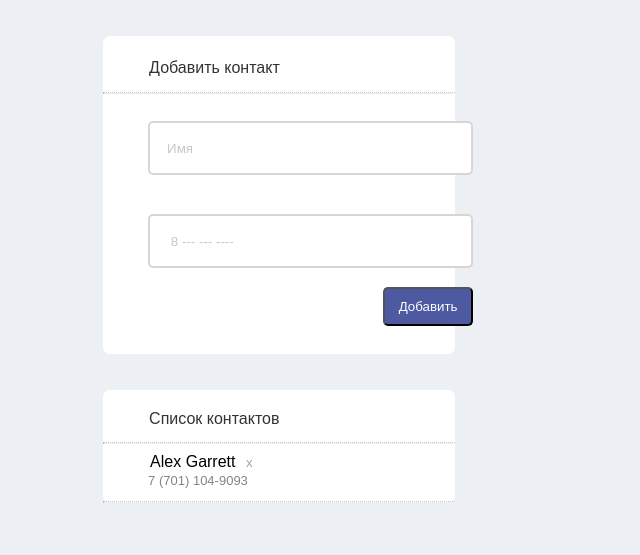
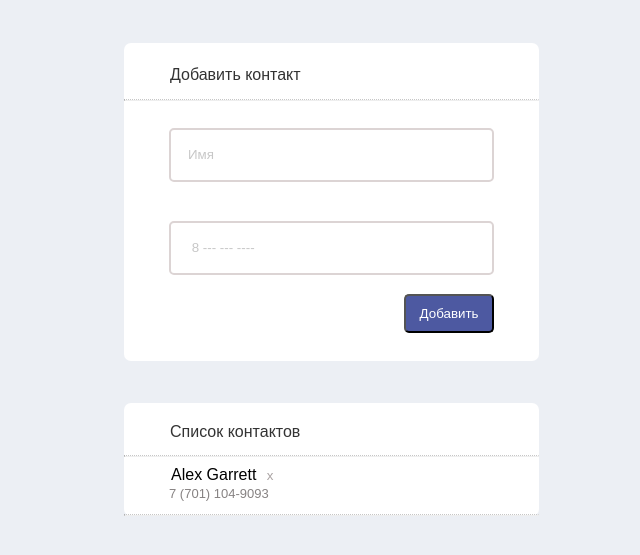
Before and after one commit to khassanovrakhat/alterra, a PHP site: page / in a window 1280 px wide. Shown: the top 555 px of the page, without its empty margins (322-962 px from the left). Run offline with PHP 8.4, Linux system fonts and the light colour scheme; data comes from the database, SQL or seed files in the repository.

Commit message:
sixth commit

```diff
--- a/assets/css/style.css
+++ b/assets/css/style.css
@@ -4,12 +4,11 @@ body {
 }
 
 .main{
-    width: 26%;
-    margin-left: 33%;
+    width: 388px;
+    margin: auto;
 }
 .add, .show {
     background-color: hsl(0, 0%, 100%);
-
     border-radius: 7px;
     margin-top: 11%;
     margin-right: -7%;
```
